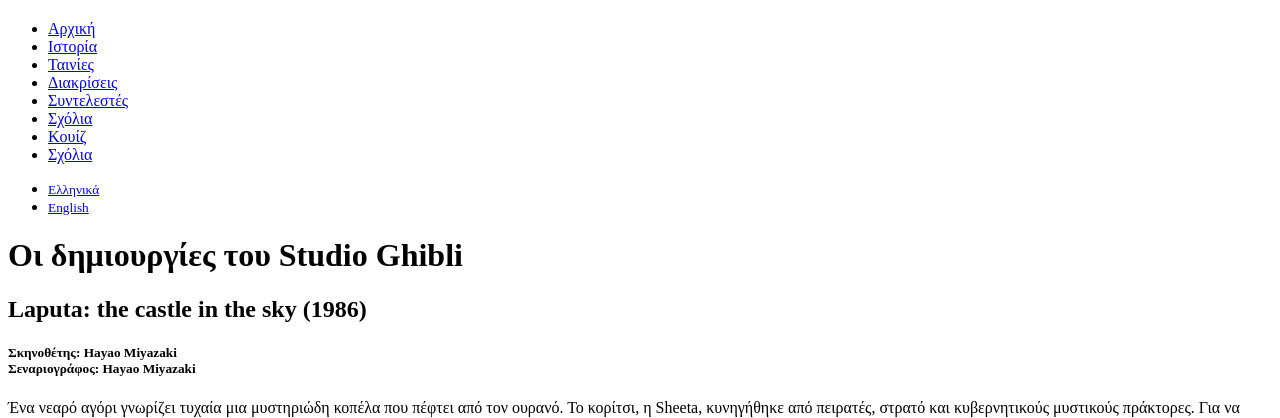
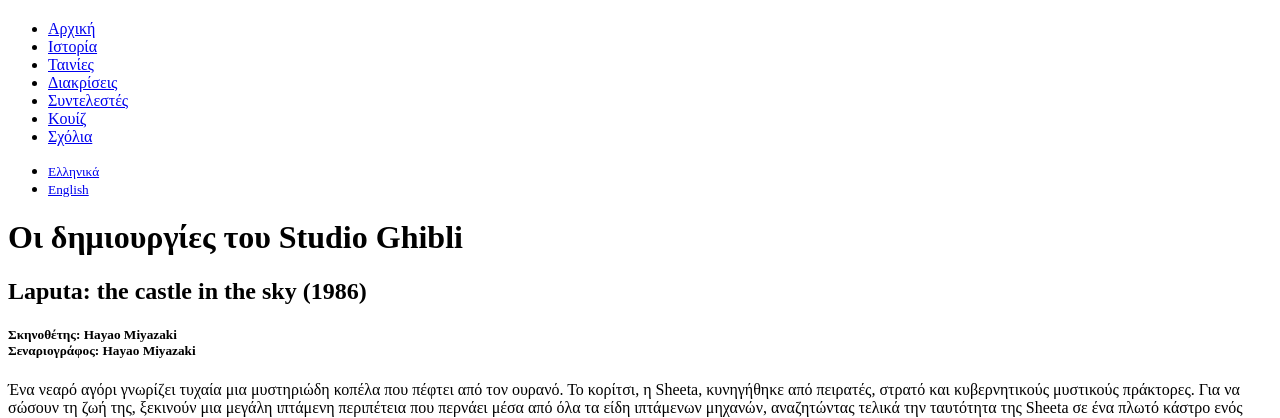
Before and after one commit to LadyChristina/StudioGhibli_TributeWebsite, a PHP site: page /filmography.php in a window 1280 px wide. Shown: the part 308-726 px from the top of the page. Run offline with PHP 8.4, Linux system fonts and the light colour scheme.

Commit message:
fixed a small mistake in el/filmography.php
"Σχόλια" button on navbar was showing 2 times

```diff
--- a/el/filmography.php
+++ b/el/filmography.php
@@ -25,7 +25,6 @@
 				<li><a class="active" href="filmography.php">Ταινίες</a></li>
 				<li><a href="awards.php">Διακρίσεις</a></li>
 				<li><a href="people.php">Συντελεστές</a></li>
-				<li><a href="comments.php">Σχόλια</a></li>
 				<li><a href="../en/quiz.php">Κουίζ</a></li>
 				<li><a href="../en/comments.php">Σχόλια</a></li>
             </ul>
```
